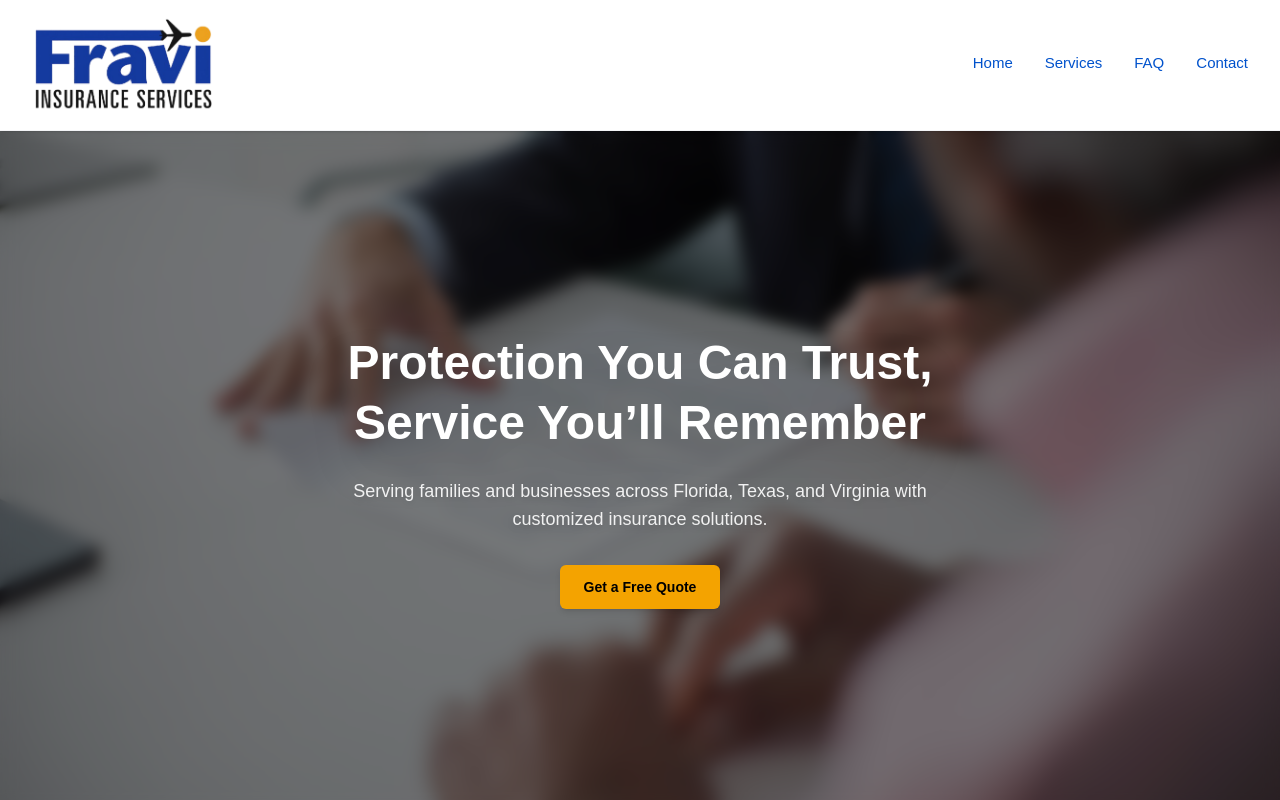
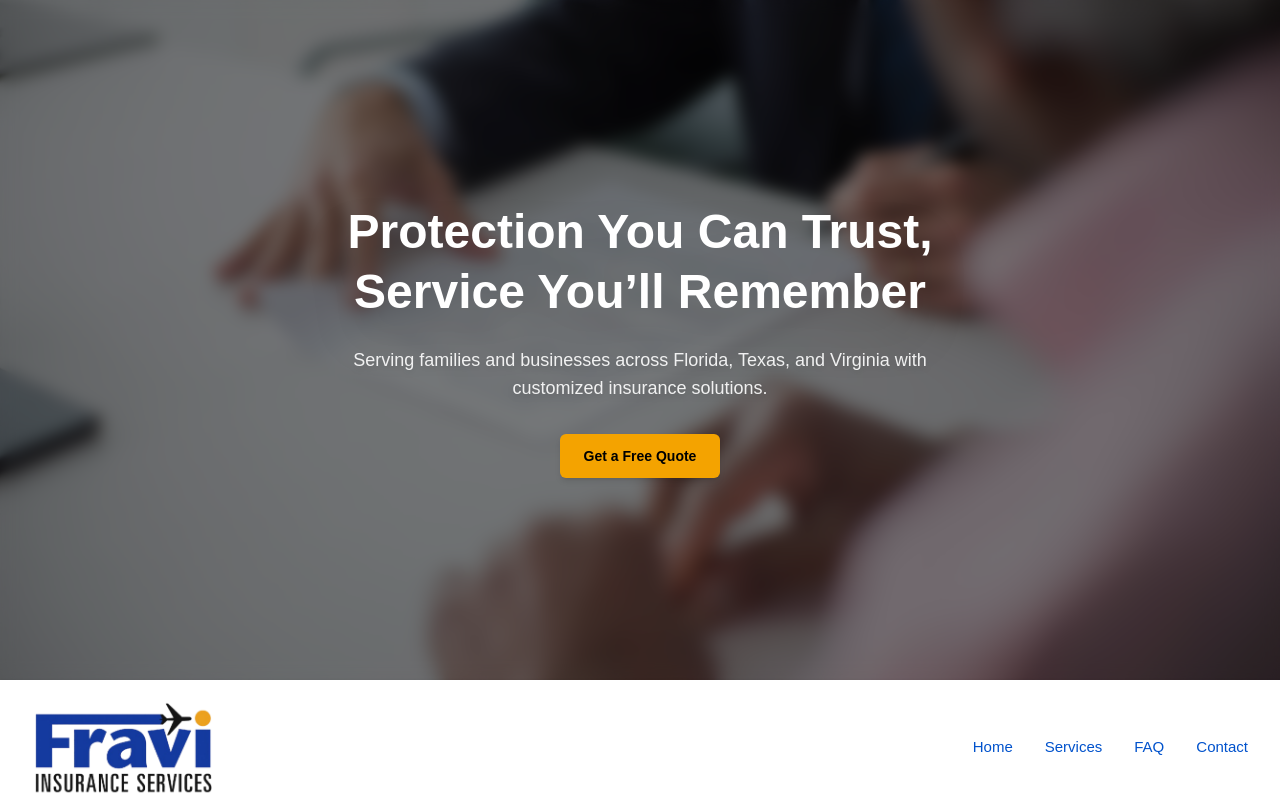
Before and after one commit to DamRandom/Fravi-Insurance-Services, a Next.js app: page / in a window 1280 px wide. Shown: the top 800 px of the page. Built offline with nearby package versions, Linux system fonts and the light colour scheme.

Commit message:
Hide navbar trigger completely without breaking scroll detection

```diff
--- a/src/app/page.tsx
+++ b/src/app/page.tsx
@@ -1,5 +1,5 @@
+import Hero from "@/components/Hero";
 import Header from "@/components/Header";
-import Hero from "@/components/Hero";
 import SectionTitle from "@/components/SectionTitle";
 import ServiceCard from "@/components/ServiceCard";
 import ConverageDetails from "@/components/CoverageDetails";
@@ -12,15 +12,29 @@ import Footer from "@/components/Footer";
 export default function HomePage() {
   return (
     <>
+      <Hero />
+      <div
+        id="navbar-trigger"
+        className="h-0 overflow-hidden opacity-0 pointer-events-none absolute"
+      />
+
       <Header />
-      <Hero />
 
       <section className="py-20 px-4 max-w-5xl mx-auto">
         <SectionTitle title="Our Services" subtitle="What we offer" />
         <div className="grid gap-6 md:grid-cols-3">
-          <ServiceCard title="Auto Insurance" description="Coverage for your car or truck, personal or commercial." />
-          <ServiceCard title="Home Insurance" description="Protect your house, apartment or rental property." />
-          <ServiceCard title="Business Insurance" description="Tailored protection for your business needs." />
+          <ServiceCard
+            title="Auto Insurance"
+            description="Coverage for your car or truck, personal or commercial."
+          />
+          <ServiceCard
+            title="Home Insurance"
+            description="Protect your house, apartment or rental property."
+          />
+          <ServiceCard
+            title="Business Insurance"
+            description="Tailored protection for your business needs."
+          />
         </div>
       </section>
 
@@ -31,15 +45,27 @@ export default function HomePage() {
 
       <section className="py-20 px-4 max-w-5xl mx-auto">
         <SectionTitle title="Frequently Asked Questions" />
-        <FAQItems question="Do you offer services outside Tampa?" answer="Yes, we cover all of Florida, Texas and Virginia." />
-        <FAQItems question="Do you insure trucks for business use?" answer="Absolutely. We specialize in commercial vehicle coverage." />
+        <FAQItems
+          question="Do you offer services outside Tampa?"
+          answer="Yes, we cover all of Florida, Texas and Virginia."
+        />
+        <FAQItems
+          question="Do you insure trucks for business use?"
+          answer="Absolutely. We specialize in commercial vehicle coverage."
+        />
       </section>
 
       <section className="py-20 px-4 max-w-5xl mx-auto">
         <SectionTitle title="What Our Clients Say" />
         <div className="grid gap-6 md:grid-cols-2">
-          <TestimonialCard name="John D." quote="Fravi helped me insure my delivery trucks with no hassle." />
-          <TestimonialCard name="Maria G." quote="Great service, super friendly and professional." />
+          <TestimonialCard
+            name="John D."
+            quote="Fravi helped me insure my delivery trucks with no hassle."
+          />
+          <TestimonialCard
+            name="Maria G."
+            quote="Great service, super friendly and professional."
+          />
         </div>
       </section>
 
--- a/src/components/Header.tsx
+++ b/src/components/Header.tsx
@@ -4,26 +4,32 @@ import { useEffect, useState } from "react";
 import Image from "next/image";
 
 export default function Header() {
-  const [scrolled, setScrolled] = useState(false);
+  const [isSticky, setIsSticky] = useState(false);
 
   useEffect(() => {
-    function handleScroll() {
-      setScrolled(window.scrollY > 10);
-    }
+    const trigger = document.getElementById("navbar-trigger");
+    if (!trigger) return;
 
-    window.addEventListener("scroll", handleScroll);
-    return () => window.removeEventListener("scroll", handleScroll);
+    const observer = new IntersectionObserver(
+      ([entry]) => {
+        setIsSticky(!entry.isIntersecting);
+      },
+      { threshold: 0 }
+    );
+
+    observer.observe(trigger);
+    return () => observer.disconnect();
   }, []);
 
   return (
     <header
-      className={`bg-[var(--color-white)] shadow-sm sticky top-0 z-50 border-b border-gray-100 transition-all duration-300 ${
-        scrolled ? "py-2" : "py-4"
+      className={`bg-[var(--color-white)] border-b border-gray-100 shadow-sm sticky top-0 z-50 transition-all duration-300 ${
+        isSticky ? "py-2" : "py-5"
       }`}
     >
       <div className="max-w-7xl mx-auto px-8 flex justify-between items-center transition-all duration-300">
         {/* Logo */}
-        <div className={`transition-all duration-300 ${scrolled ? "w-[150px]" : "w-[180px]"}`}>
+        <div className={`transition-all duration-300 ${isSticky ? "w-[140px]" : "w-[180px]"}`}>
           <Image
             src="/images/logo.png"
             alt="Fravi Insurance Logo"
```
